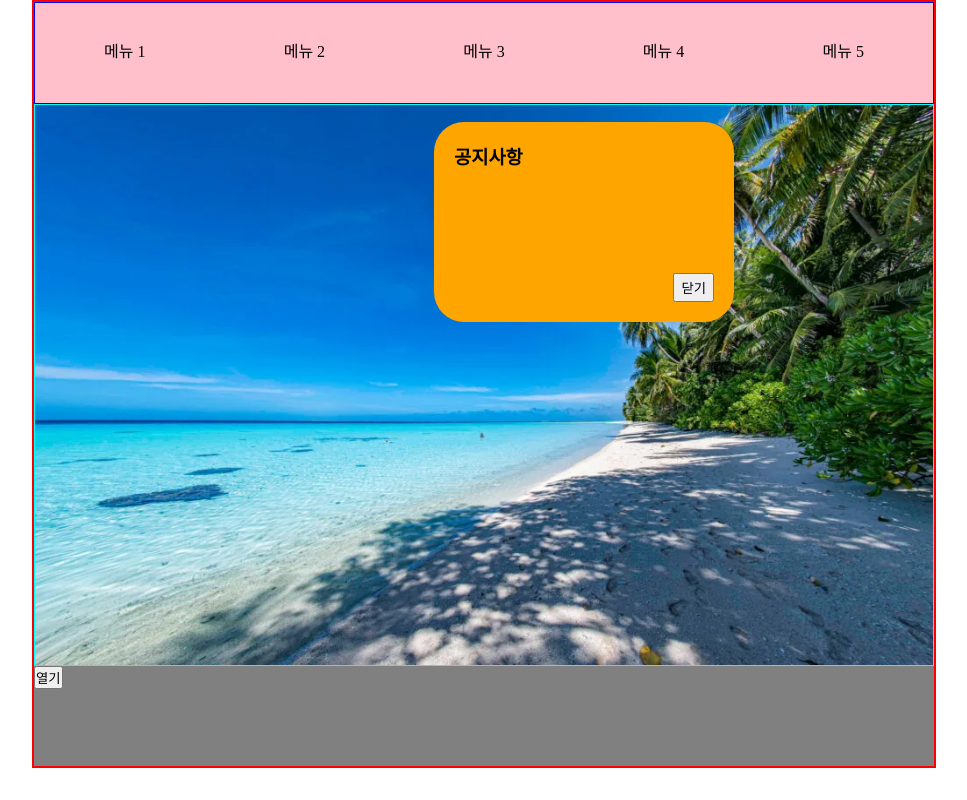
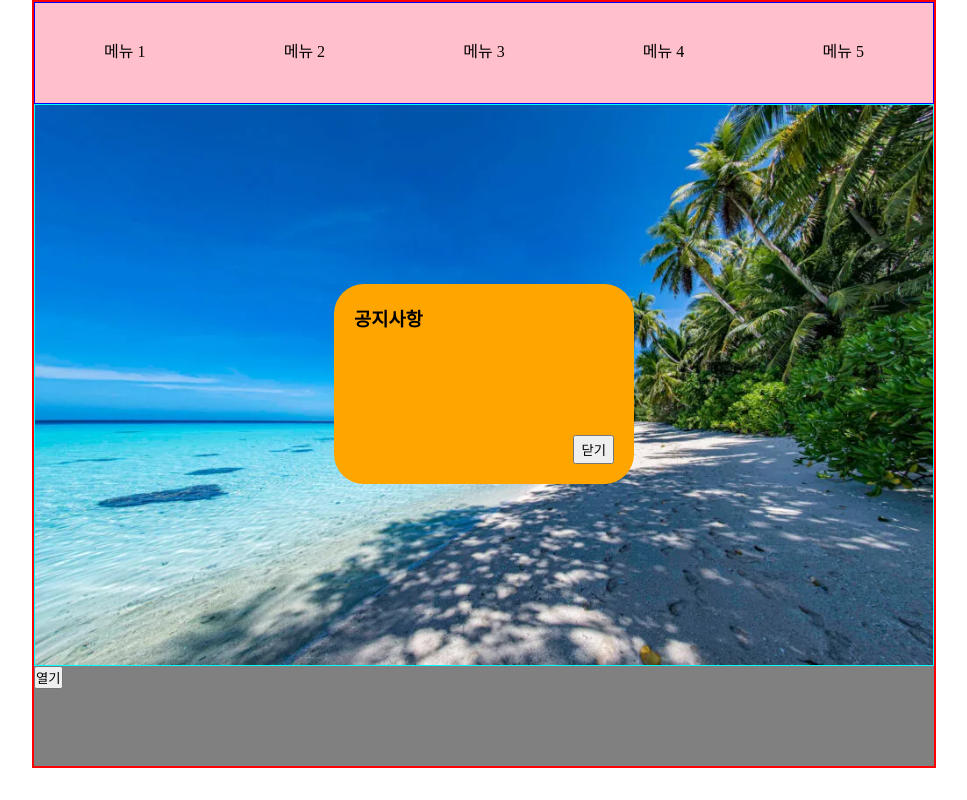
Before and after one commit to subinnin/html_study, a plain HTML site: page 0529.html in a window 1280 px wide. Shown: the whole page, without its empty margins (156-1123 px from the left). Drawn offline with Linux system fonts and the light colour scheme.

Commit message:
Update 0529.css

```diff
--- a/0529.css
+++ b/0529.css
@@ -86,8 +86,9 @@
             position:absolute;
             width:300px;
             height:200px;
-            left:calc((100% / 2) - 50px);
-            top:120px;
+            left : 50%;
+            top : 50%;
+            transform : translate(-50%, -50%);
             border-radius: 30px;
             padding:20px;
             /*padding 20px씩해줘서 너비가 넓어짐 */
@@ -95,8 +96,7 @@
             /*padding만큼 커지지 않음*/
             /*z-index: 2;
             뒤에 가려졌으면 z-index 해보기*/
-            max-width:100%;
-        }
+                    }
         #popup button{
             padding:3px 6px;
             position:absolute;
```
